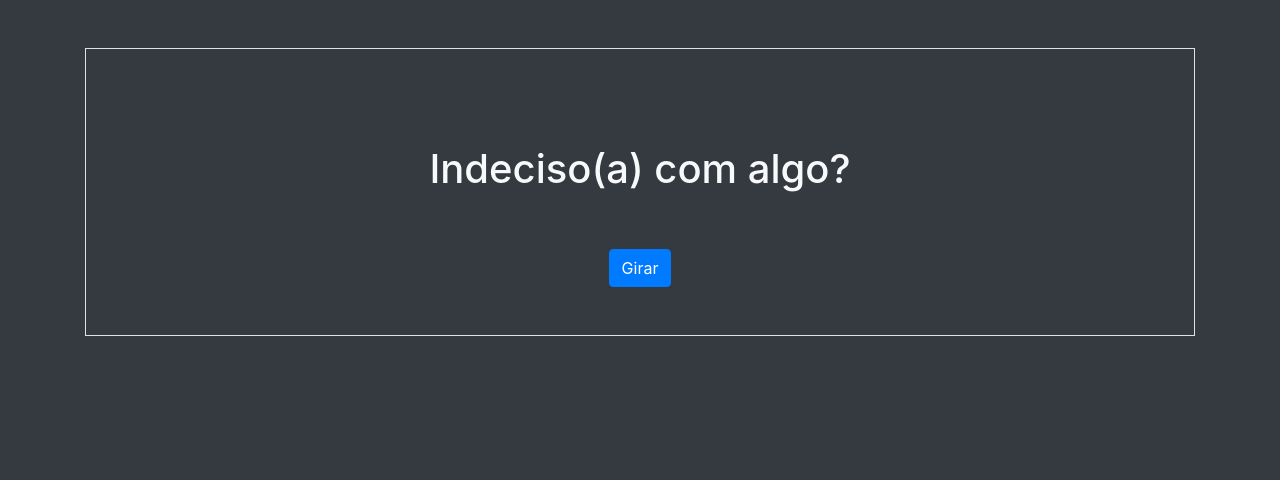
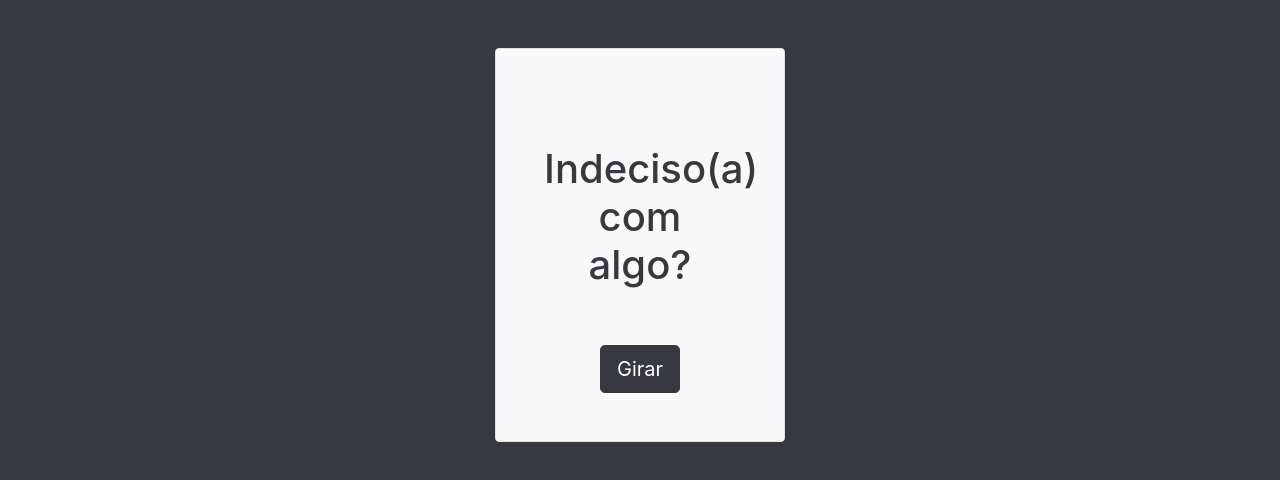
Before and after one commit to EgydioBNeto/come-come, a plain HTML site: page index.html in a window 1280 px wide. Drawn offline with nearby package versions, Linux system fonts and the light colour scheme.

Commit message:
Update index.html

```diff
--- a/index.html
+++ b/index.html
@@ -26,11 +26,11 @@ document.getElementById("sorte").innerHTML = "<p>" + r_text[i] + "</p>";
       }
   </script>
   </head>
-  <body class="container text-center bg-dark text-light">
-    <div class="border mt-5">
-    <p id="sorte" class="h1 mt-5 p-5">Indeciso(a) com algo?</p>
+  <body class="container text-center bg-dark col-md-3">
+    <div class="border mt-5 bg-light rounded">
+    <p id="sorte" class="h1 mt-5 p-5 text-dark">Indeciso(a) com algo?</p>
     <form>
-        <input type="button" value="Girar" onClick="obterFrase();" class="btn btn-primary mb-5"></input>
+        <input type="button" value="Girar" onClick="obterFrase();" class="btn btn-lg btn-dark mb-5"></input>
     </form>
 </div>
     <!-- Optional JavaScript; choose one of the two! -->
```
Lines whose indentation alone changed are shown as unchanged.
